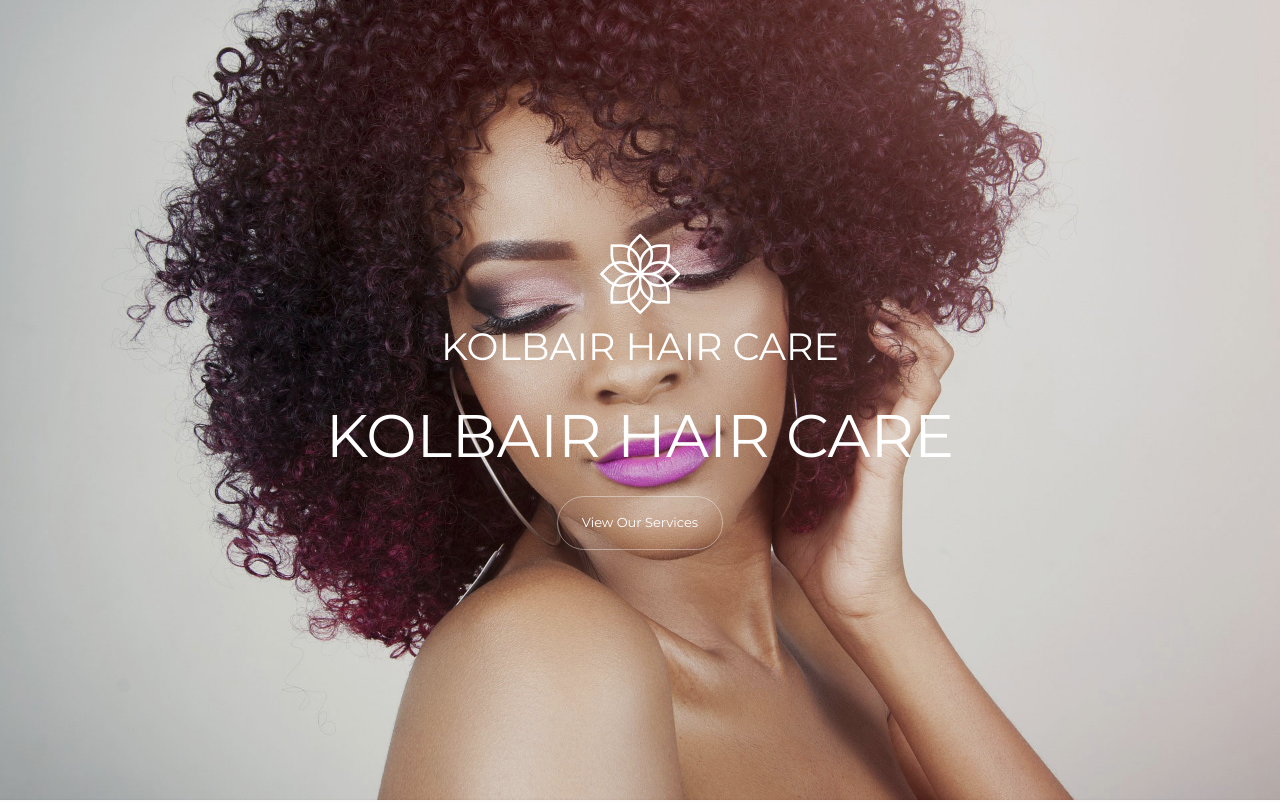
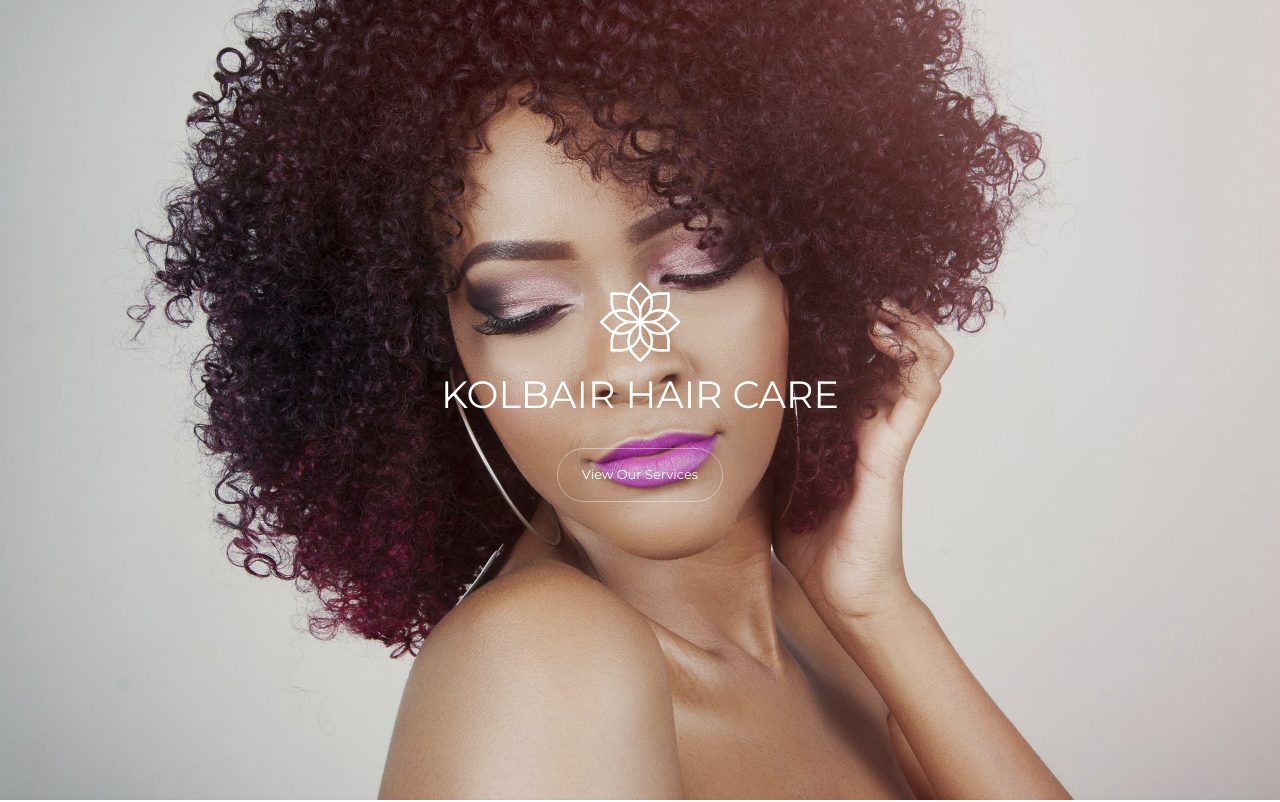
Before and after one commit to jason-gumbs/kolbairhaircare, a plain HTML site: page index.html in a window 1280 px wide. Shown: the top 802 px of the page. Drawn offline with Linux system fonts and the light colour scheme; some packages are replaced by stand-ins of ours; no server answers; files whose address does not match are found by name.

Commit message:
Update index.html

```diff
--- a/index.html
+++ b/index.html
@@ -39,7 +39,6 @@
           			<h1>Kolbair Hair Care</h1>
           		</a>
           	</div>
-            <h1 class="mb-4" data-scrollax="properties: { translateY: '30%', opacity: 1.6 }">Kolbair Hair Care</h1>
 
             <p data-scrollax="properties: { translateY: '30%', opacity: 1.6 }"><a href="https://vimeo.com/45830194" class="btn btn-white btn-outline-white px-4 py-3">View Our Services</a></p>
           </div>
```
